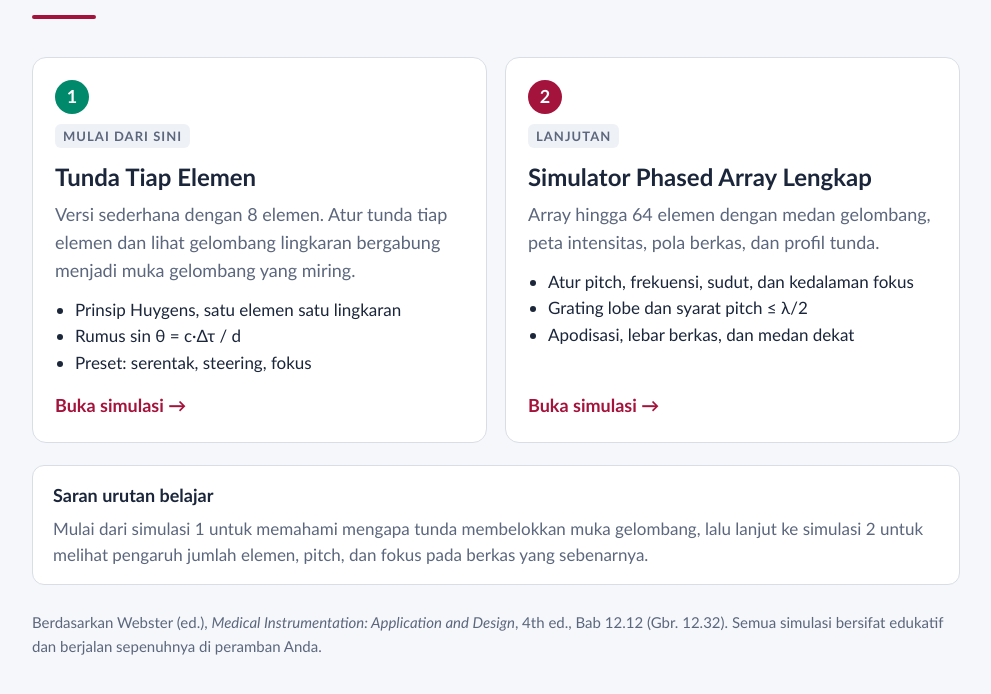
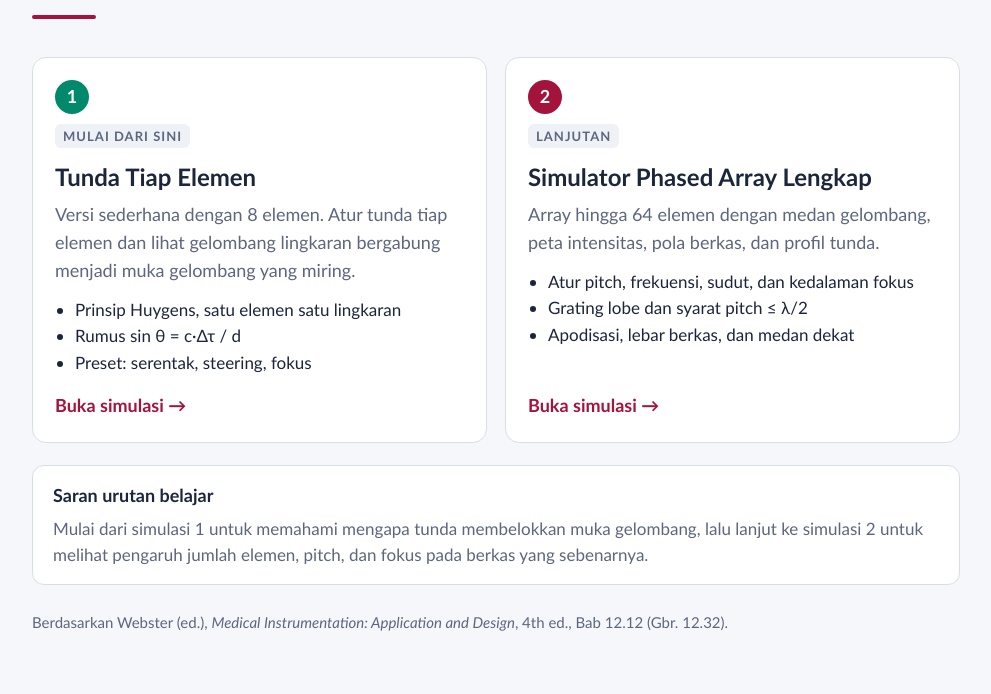
Before and after one commit to sulungbudi/medis, a plain HTML site: page index.html in a window 1280 px wide. Shown: the part 192-886 px from the top of the page, without its empty margins (144-1135 px from the left). Drawn offline with Linux system fonts and the light colour scheme.

Commit message:
Update index.html

```diff
--- a/index.html
+++ b/index.html
@@ -76,7 +76,7 @@ footer{margin-top:26px;color:var(--mut);font-size:15px}
 </div>
 </main>
 
-<footer>Berdasarkan Webster (ed.), <em>Medical Instrumentation: Application and Design</em>, 4th ed., Bab 12.12 (Gbr. 12.32). Semua simulasi bersifat edukatif dan berjalan sepenuhnya di peramban Anda.</footer>
+<footer>Berdasarkan Webster (ed.), <em>Medical Instrumentation: Application and Design</em>, 4th ed., Bab 12.12 (Gbr. 12.32).</footer>
 </div>
 </body>
 </html>
```
